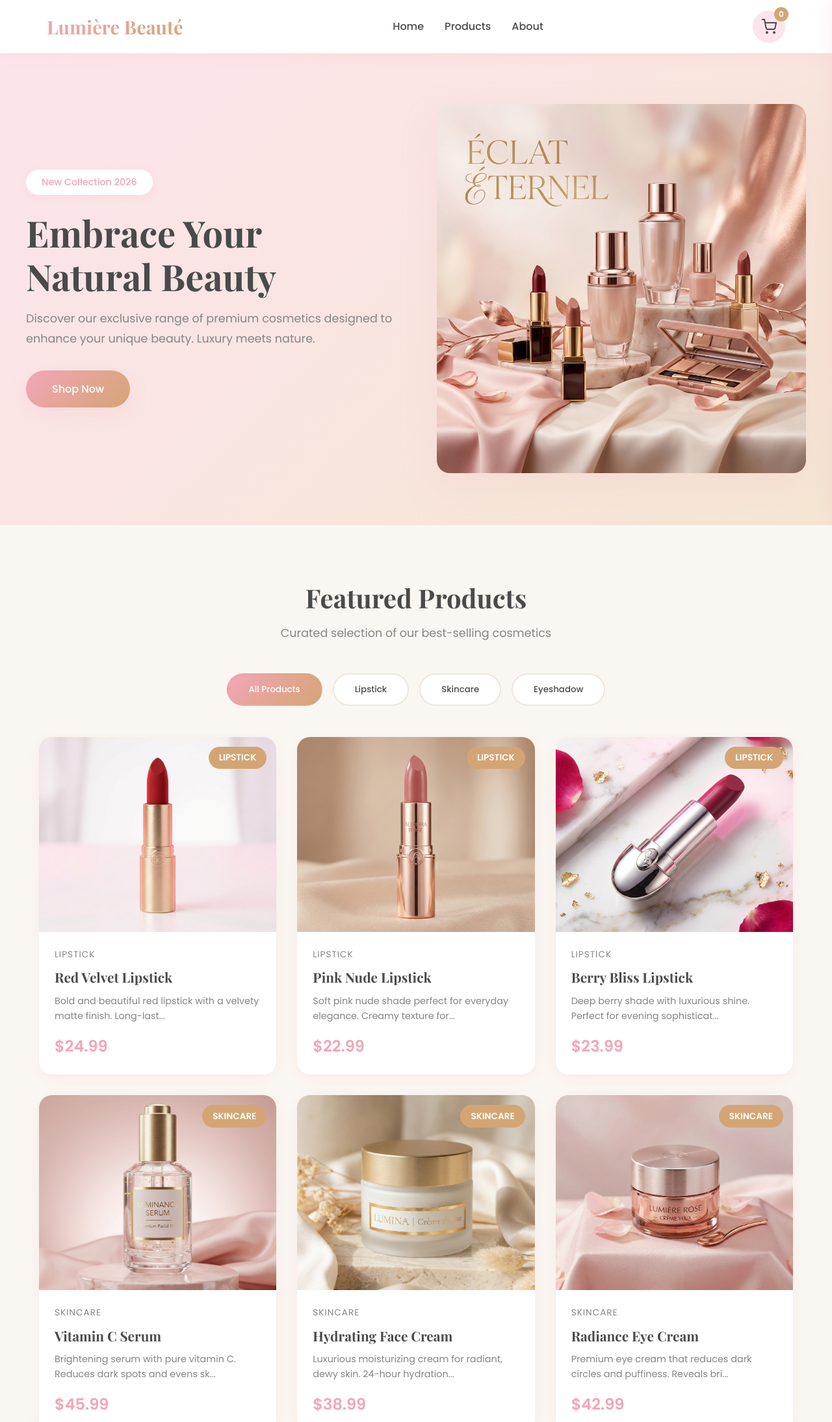
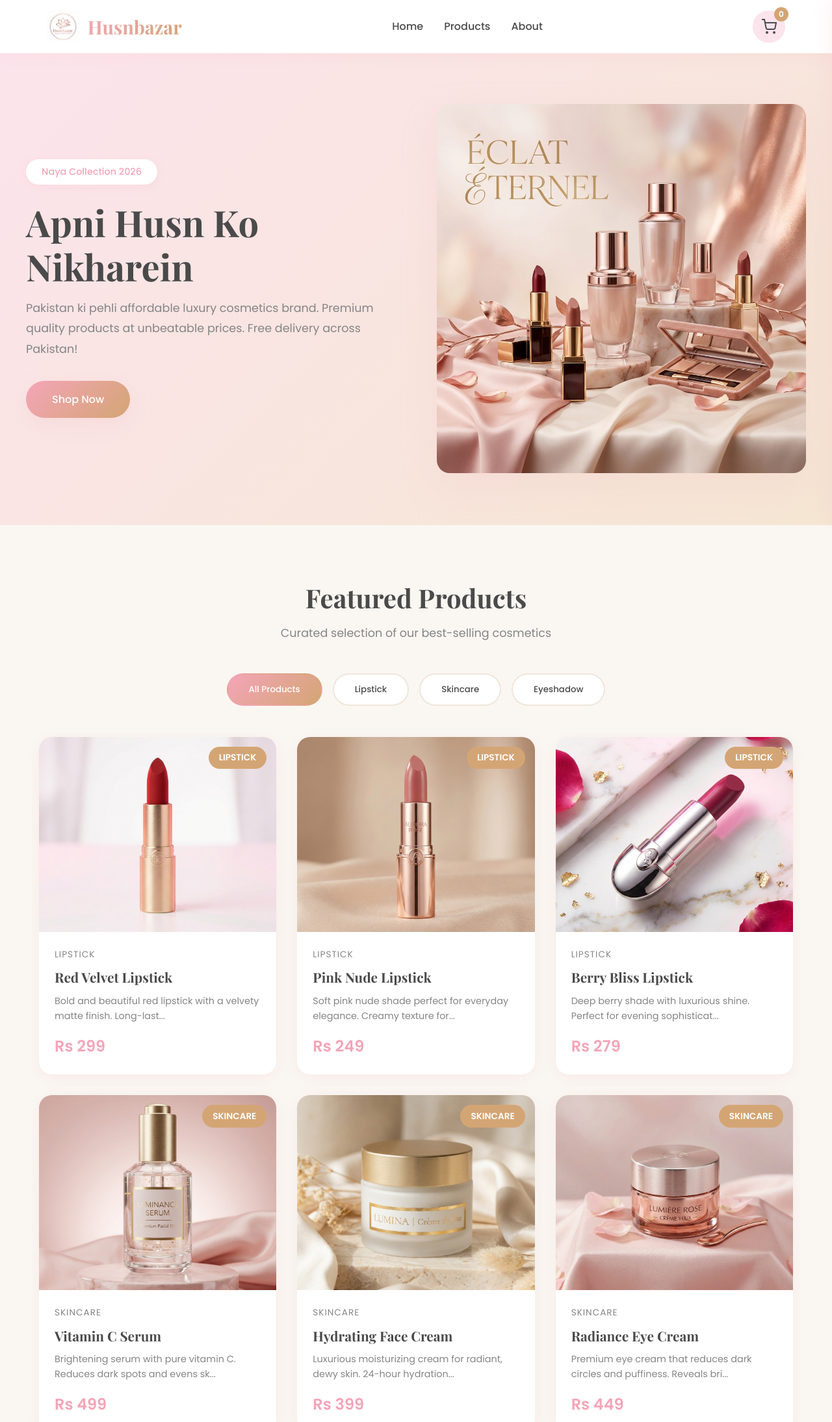
Before and after one commit to mhribrarhussain/cos, a plain HTML site: page index.html in a window 1280 px wide. Shown: the top 2188 px of the page at 65% size. Drawn offline with nearby package versions, Linux system fonts and the light colour scheme.

Commit message:
Rebrand to Husnbazar: Add logo, update to PKR pricing (max Rs 499), Pakistani market messaging

```diff
--- a/index.html
+++ b/index.html
@@ -3,8 +3,8 @@
 <head>
     <meta charset="UTF-8">
     <meta name="viewport" content="width=device-width, initial-scale=1.0">
-    <title>Lumière Beauté - Premium Women's Cosmetics</title>
-    <meta name="description" content="Discover luxury women's cosmetics at Lumière Beauté. Shop premium lipsticks, skincare products, and eyeshadow palettes with free shipping.">
+    <title>Husnbazar - Premium Women's Cosmetics Pakistan</title>
+    <meta name="description" content="Husnbazar brings you affordable luxury cosmetics in Pakistan. Shop premium lipsticks, skincare, and eyeshadow palettes at unbeatable prices with free delivery.">
     <link rel="stylesheet" href="style.css">
     <link rel="preconnect" href="https://fonts.googleapis.com">
     <link rel="preconnect" href="https://fonts.gstatic.com" crossorigin>
@@ -15,7 +15,8 @@
     <nav class="navbar">
         <div class="nav-container">
             <div class="logo">
-                <h1>Lumière Beauté</h1>
+                <img src="images/logo.png" alt="Husnbazar Logo" style="height: 50px;">
+                <h1>Husnbazar</h1>
             </div>
             <ul class="nav-menu">
                 <li><a href="#home">Home</a></li>
@@ -36,9 +37,9 @@
     <section class="hero" id="home">
         <div class="hero-content">
             <div class="hero-text">
-                <span class="hero-tag">New Collection 2026</span>
-                <h2>Embrace Your Natural Beauty</h2>
-                <p>Discover our exclusive range of premium cosmetics designed to enhance your unique beauty. Luxury meets nature.</p>
+                <span class="hero-tag">Naya Collection 2026</span>
+                <h2>Apni Husn Ko Nikharein</h2>
+                <p>Pakistan ki pehli affordable luxury cosmetics brand. Premium quality products at unbeatable prices. Free delivery across Pakistan!</p>
                 <button class="btn btn-primary" onclick="document.getElementById('products').scrollIntoView({behavior: 'smooth'})">
                     Shop Now
                 </button>
--- a/script.js
+++ b/script.js
@@ -4,7 +4,7 @@ const products = [
         id: 1,
         name: "Red Velvet Lipstick",
         category: "lipstick",
-        price: 24.99,
+        price: 299,
         image: "images/2.png",
         description: "Bold and beautiful red lipstick with a velvety matte finish. Long-lasting formula that stays vibrant all day.",
         features: [
@@ -19,7 +19,7 @@ const products = [
         id: 2,
         name: "Pink Nude Lipstick",
         category: "lipstick",
-        price: 22.99,
+        price: 249,
         image: "images/3.png",
         description: "Soft pink nude shade perfect for everyday elegance. Creamy texture for smooth application.",
         features: [
@@ -34,7 +34,7 @@ const products = [
         id: 3,
         name: "Berry Bliss Lipstick",
         category: "lipstick",
-        price: 23.99,
+        price: 279,
         image: "images/4.png",
         description: "Deep berry shade with luxurious shine. Perfect for evening sophistication.",
         features: [
@@ -49,7 +49,7 @@ const products = [
         id: 4,
         name: "Vitamin C Serum",
         category: "skincare",
-        price: 45.99,
+        price: 499,
         image: "images/5.png",
         description: "Brightening serum with pure vitamin C. Reduces dark spots and evens skin tone.",
         features: [
@@ -64,7 +64,7 @@ const products = [
         id: 5,
         name: "Hydrating Face Cream",
         category: "skincare",
-        price: 38.99,
+        price: 399,
         image: "images/6.png",
         description: "Luxurious moisturizing cream for radiant, dewy skin. 24-hour hydration.",
         features: [
@@ -79,7 +79,7 @@ const products = [
         id: 6,
         name: "Radiance Eye Cream",
         category: "skincare",
-        price: 42.99,
+        price: 449,
         image: "images/7.png",
         description: "Premium eye cream that reduces dark circles and puffiness. Reveals brighter, youthful eyes.",
         features: [
@@ -94,7 +94,7 @@ const products = [
         id: 7,
         name: "Rose Gold Palette",
         category: "eyeshadow",
-        price: 52.99,
+        price: 499,
         image: "images/8.png",
         description: "Stunning rose gold eyeshadow palette with 12 shades. From soft neutrals to bold metallics.",
         features: [
@@ -109,7 +109,7 @@ const products = [
         id: 8,
         name: "Nude Essentials Palette",
         category: "eyeshadow",
-        price: 48.99,
+        price: 449,
         image: "images/9.png",
         description: "Essential nude eyeshadow palette for everyday looks. Perfect for creating natural eye looks.",
         features: [
@@ -124,7 +124,7 @@ const products = [
         id: 9,
         name: "Glamour Shimmer Palette",
         category: "eyeshadow",
-        price: 54.99,
+        price: 499,
         image: "images/10.png",
         description: "Dazzling shimmer palette for glamorous looks. Perfect for special occasions and nights out.",
         features: [
@@ -218,7 +218,7 @@ function renderProducts(category) {
                 <p class="product-category">${product.category}</p>
                 <h3 class="product-name">${product.name}</h3>
                 <p class="product-description">${product.description.substring(0, 70)}...</p>
-                <div class="product-price">$${product.price.toFixed(2)}</div>
+                <div class="product-price">Rs ${product.price.toFixed(0)}</div>
             </div>
         </div>
     `).join('');
@@ -232,7 +232,7 @@ function openProductModal(productId) {
     document.getElementById('modalProductImage').src = currentProduct.image;
     document.getElementById('modalCategory').textContent = currentProduct.category;
     document.getElementById('modalProductName').textContent = currentProduct.name;
-    document.getElementById('modalPrice').textContent = `$${currentProduct.price.toFixed(2)}`;
+    document.getElementById('modalPrice').textContent = `Rs ${currentProduct.price.toFixed(0)}`;
     document.getElementById('modalDescription').textContent = currentProduct.description;
     document.getElementById('modalFeatures').innerHTML = currentProduct.features
         .map(f => `<li>${f}</li>`).join('');
@@ -300,7 +300,7 @@ function updateCartUI() {
 
     // Update total price
     const total = cart.reduce((sum, item) => sum + (item.price * item.quantity), 0);
-    totalPrice.textContent = `$${total.toFixed(2)}`;
+    totalPrice.textContent = `Rs ${total.toFixed(0)}`;
 
     // Render cart items
     if (cart.length === 0) {
@@ -317,7 +317,7 @@ function updateCartUI() {
                 </div>
                 <div class="cart-item-details">
                     <div class="cart-item-name">${item.name}</div>
-                    <div class="cart-item-price">$${item.price.toFixed(2)}</div>
+                    <div class="cart-item-price">Rs ${item.price.toFixed(0)}</div>
                     <div class="cart-item-controls">
                         <button class="cart-qty-btn" onclick="updateCartQuantity(${item.id}, ${item.quantity - 1})">-</button>
                         <span class="cart-item-qty">${item.quantity}</span>
@@ -382,14 +382,14 @@ function openCheckout() {
                 <div class="checkout-item-name">${item.name}</div>
                 <div class="checkout-item-qty">Qty: ${item.quantity}</div>
             </div>
-            <div class="checkout-item-price">$${(item.price * item.quantity).toFixed(2)}</div>
+            <div class="checkout-item-price">Rs ${(item.price * item.quantity).toFixed(0)}</div>
         </div>
     `).join('');
 
     // Update totals
     const subtotal = cart.reduce((sum, item) => sum + (item.price * item.quantity), 0);
-    document.getElementById('checkoutSubtotal').textContent = `$${subtotal.toFixed(2)}`;
-    document.getElementById('checkoutTotal').textContent = `$${subtotal.toFixed(2)}`;
+    document.getElementById('checkoutSubtotal').textContent = `Rs ${subtotal.toFixed(0)}`;
+    document.getElementById('checkoutTotal').textContent = `Rs ${subtotal.toFixed(0)}`;
 
     // Show modal
     document.getElementById('checkoutModal').classList.add('active');
--- a/style.css
+++ b/style.css
@@ -86,6 +86,17 @@ button {
     display: flex;
     justify-content: space-between;
     align-items: center;
+}
+
+.logo {
+    display: flex;
+    align-items: center;
+    gap: 0.8rem;
+}
+
+.logo img {
+    height: 50px;
+    width: auto;
 }
 
 .logo h1 {
```
Also changed, not shown: images/logo.png (added).
